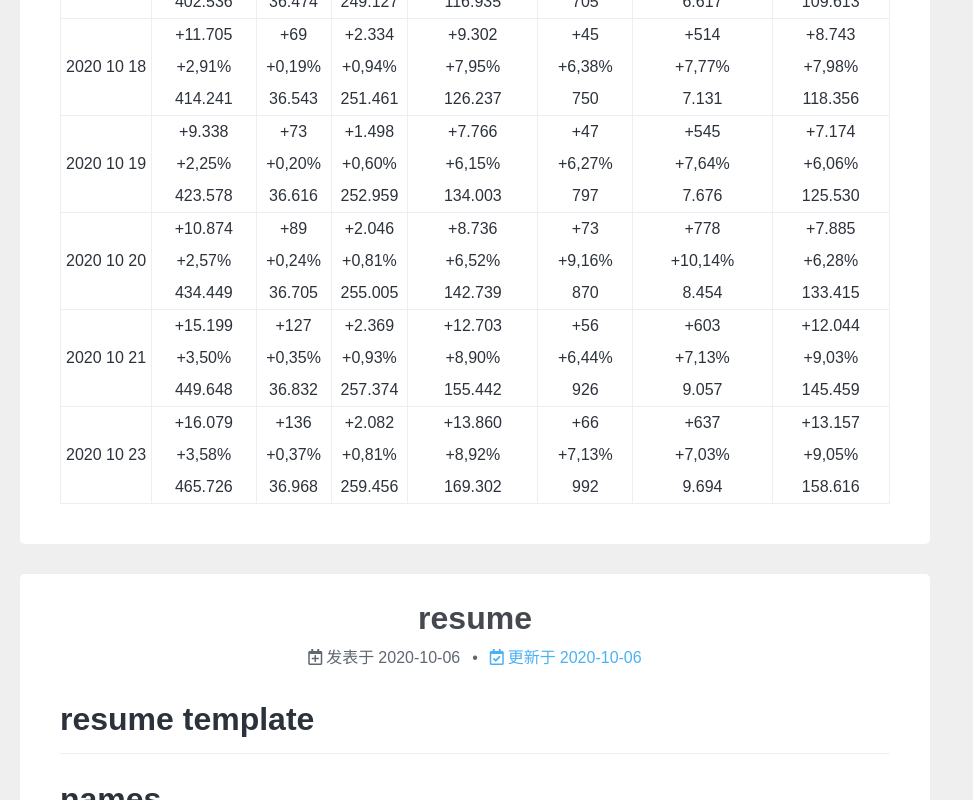
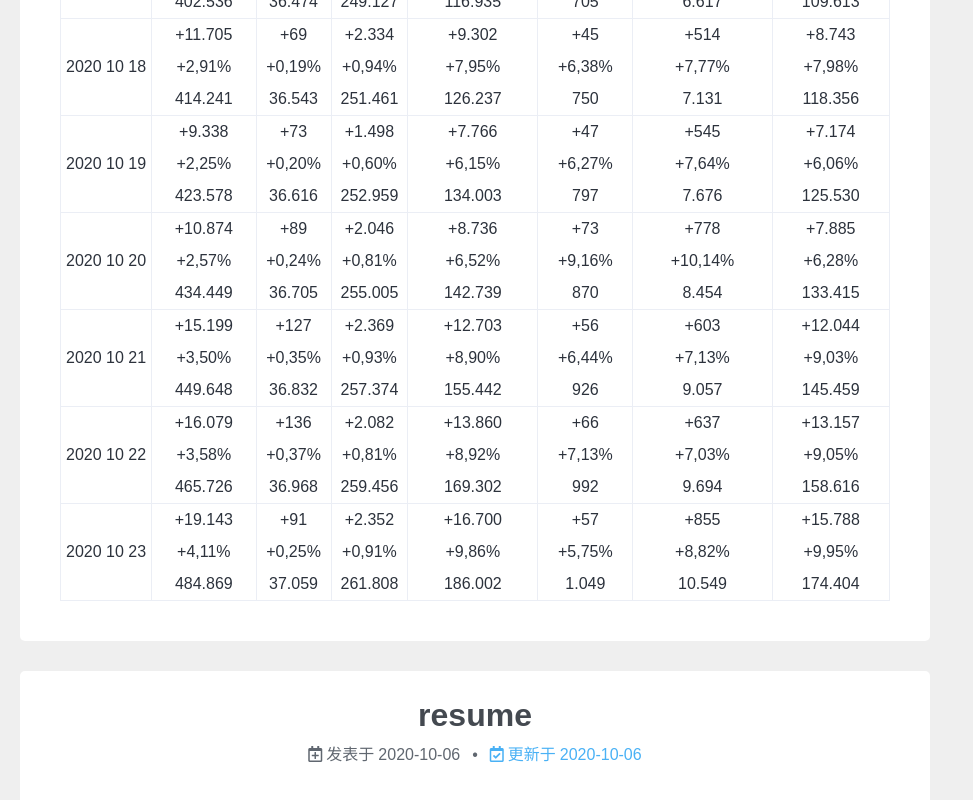
Before and after one commit to gu-gu-ji/gu-gu-ji.github.io, a plain HTML site: page index.html in a window 1280 px wide. Shown: the part 6427-7227 px from the top of the page, without its empty margins (0-973 px from the left). Drawn offline with nearby package versions, Linux system fonts and the light colour scheme.

Commit message:
Site updated: 2020-10-24 11:39:31

```diff
--- a/index.html
+++ b/index.html
@@ -367,7 +367,7 @@ window.CONFIG = CONFIG;</script><meta name="generator" content="Hexo 5.2.0"></he
 <td align="center">琉璃百合</td>
 </tr>
 </tbody></table></div>
-</div></div></article><article class="postlist-item post"><header class="post-header"><h1 class="post-title"><a class="post-title__link" href="/2020/10/14/Covid/">Covid</a></h1><div class="post-meta"><span class="post-meta-item post-meta-item--createtime"><span class="post-meta-item__icon"><i class="far fa-calendar-plus"></i></span><span class="post-meta-item__info">发表于</span><span class="post-meta-item__value">2020-10-14</span></span><span class="post-meta-item post-meta-item--updatetime"><span class="post-meta-item__icon"><i class="far fa-calendar-check"></i></span><span class="post-meta-item__info">更新于</span><span class="post-meta-item__value">2020-10-23</span></span></div></header><div class="post-body"><div class="post-excerpt"><p>1.日增长<br>2.增长百分比<br>3.总人数</p>
+</div></div></article><article class="postlist-item post"><header class="post-header"><h1 class="post-title"><a class="post-title__link" href="/2020/10/14/Covid/">Covid</a></h1><div class="post-meta"><span class="post-meta-item post-meta-item--createtime"><span class="post-meta-item__icon"><i class="far fa-calendar-plus"></i></span><span class="post-meta-item__info">发表于</span><span class="post-meta-item__value">2020-10-14</span></span><span class="post-meta-item post-meta-item--updatetime"><span class="post-meta-item__icon"><i class="far fa-calendar-check"></i></span><span class="post-meta-item__info">更新于</span><span class="post-meta-item__value">2020-10-24</span></span></div></header><div class="post-body"><div class="post-excerpt"><p>1.日增长<br>2.增长百分比<br>3.总人数</p>
 <div class="table-container"><table>
 <thead>
 <tr>
@@ -472,7 +472,7 @@ window.CONFIG = CONFIG;</script><meta name="generator" content="Hexo 5.2.0"></he
 <td align="center">+12.044<br>+9,03%<br>145.459</td>
 </tr>
 <tr>
-<td align="center">2020 10 23</td>
+<td align="center">2020 10 22</td>
 <td align="center">+16.079<br>+3,58%<br>465.726</td>
 <td align="center">+136<br>+0,37%<br>36.968</td>
 <td align="center">+2.082<br>+0,81%<br>259.456</td>
@@ -480,6 +480,16 @@ window.CONFIG = CONFIG;</script><meta name="generator" content="Hexo 5.2.0"></he
 <td align="center">+66<br>+7,13%<br>992</td>
 <td align="center">+637<br>+7,03%<br>9.694</td>
 <td align="center">+13.157<br>+9,05%<br>158.616</td>
+</tr>
+<tr>
+<td align="center">2020 10 23</td>
+<td align="center">+19.143<br>+4,11%<br>484.869</td>
+<td align="center">+91<br>+0,25%<br>37.059</td>
+<td align="center">+2.352<br>+0,91%<br>261.808</td>
+<td align="center">+16.700<br>+9,86%<br>186.002</td>
+<td align="center">+57<br>+5,75%<br>1.049</td>
+<td align="center">+855<br>+8,82%<br>10.549</td>
+<td align="center">+15.788<br>+9,95%<br>174.404</td>
 </tr>
 </tbody></table></div>
 </div></div></article><article class="postlist-item post"><header class="post-header"><h1 class="post-title"><a class="post-title__link" href="/2020/10/06/resume/">resume</a></h1><div class="post-meta"><span class="post-meta-item post-meta-item--createtime"><span class="post-meta-item__icon"><i class="far fa-calendar-plus"></i></span><span class="post-meta-item__info">发表于</span><span class="post-meta-item__value">2020-10-06</span></span><span class="post-meta-item post-meta-item--updatetime"><span class="post-meta-item__icon"><i class="far fa-calendar-check"></i></span><span class="post-meta-item__info">更新于</span><span class="post-meta-item__value">2020-10-06</span></span></div></header><div class="post-body"><div class="post-excerpt">
```
Also changed, not shown: 2020/10/14/Covid/index.html (+13 -3 lines).
